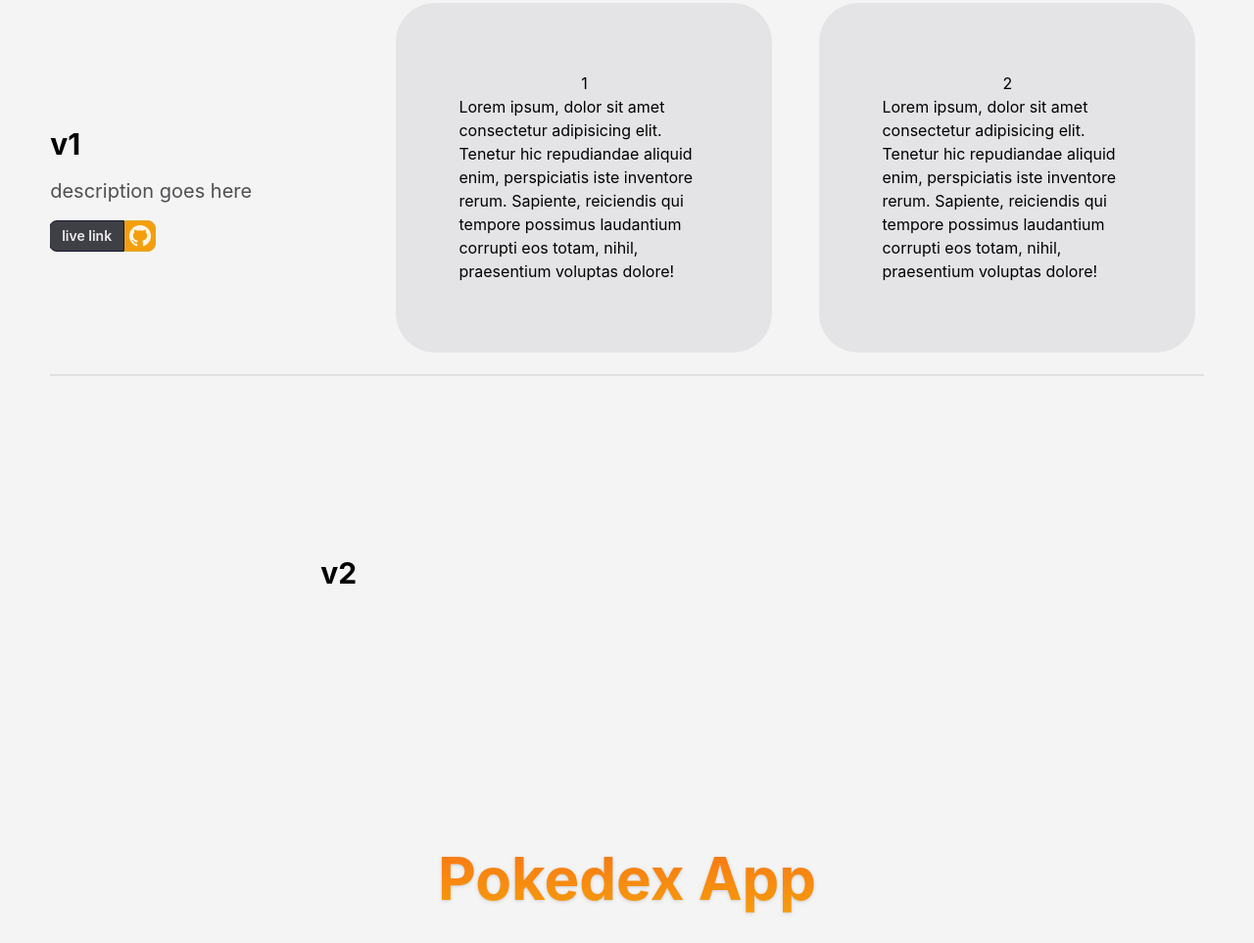
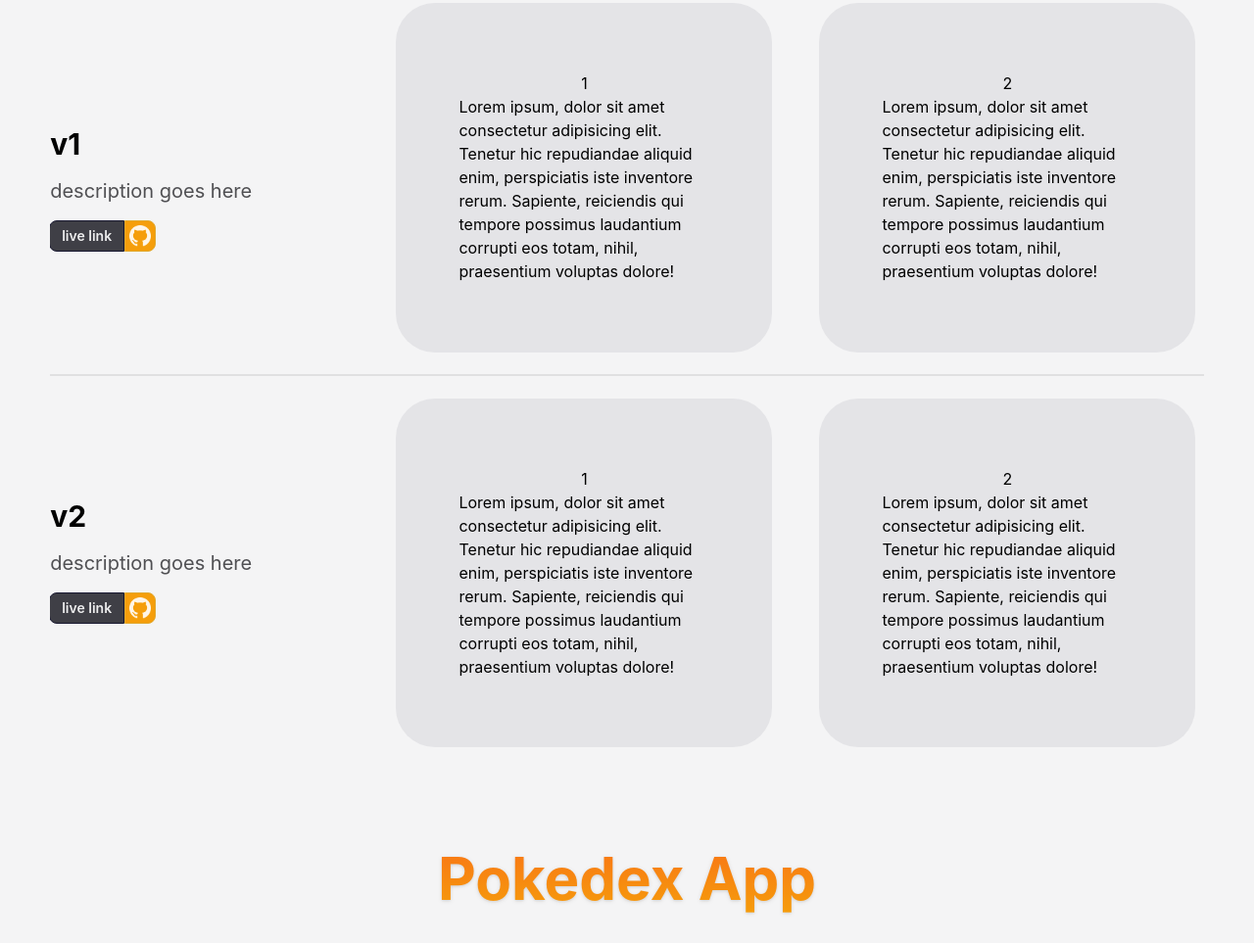
Before and after one commit to kavanparam/react-portfolio-website, a Gatsby site: page / in a window 1280 px wide. Shown: the part 1638-2601 px from the top of the page at 98% size. Built offline with nearby package versions, Linux system fonts and the light colour scheme; Gatsby itself is replaced by a stand-in of ours.

Commit message:
portfolio v2 setup
follows same behaviour/layout as v1 section w top 50% absolute positioning

```diff
--- a/src/pages/index.tsx
+++ b/src/pages/index.tsx
@@ -235,12 +235,11 @@
 
           {/* Portfolio */}
           <div className="mb-16 md:mb-24">
-            {/* heading */}
             <h3 className="mb-8 text-5xl font-bold text-center text-transparent lg:text-6xl bg-clip-text drop-shadow bg-gradient-to-b saturate-150 from-gray-900 via-purple-900 to-violet-600">
               Portfolio Website
             </h3>
 
-            <div className="relative flex flex-col justify-center md:h-[95vh] h-[100vh] overflow-hidden">
+            <div className="relative flex flex-col md:h-[95vh] h-[100vh] overflow-hidden">
               {/* v1 — overview */}
               <div className="flex items-center justify-center md:absolute md:top-0 md:left-0 md:w-[30%] h-1/2">
                 <div className="mb-6 space-y-4 w-96 lg:w-112 md:mb-0">
@@ -317,9 +316,80 @@
               </div>
 
               <div className="divider" />
-              {/* v2 */}
-              <div className="flex items-center justify-center md:w-1/2 h-1/2">
-                <h4 className="text-3xl font-bold">v2</h4>
+
+              {/* v2 — overview */}
+              <div className="flex items-center justify-center md:absolute md:top-1/2 md:left-0 md:w-[30%] h-1/2">
+                <div className="mb-6 space-y-4 w-96 lg:w-112 md:mb-0">
+                  <h4 className="text-3xl font-bold">v2</h4>
+                  <p className="text-lg sm:text-xl text-zinc-800/80">
+                    description goes here
+                  </p>
+                  <div className="btn-group">
+                    <button className="lowercase text-white/90 btn btn-sm bg-zinc-700">
+                      live link
+                    </button>
+                    <button className="p-1 btn btn-square bg-amber-500 btn-primary btn-sm">
+                      <StaticImage
+                        src={"../images/GitHub-Mark-Light-64px.png"}
+                        alt={""}
+                        className="opacity-90"
+                      />
+                    </button>
+                  </div>
+                </div>
+              </div>
+              {/* v2 — features */}
+              <div className="flex items-center md:w-[70%] md:ml-[30%] gap-12 md:h-1/2 h-full overflow-x-scroll overflow-y-hidden">
+                <div className="flex flex-shrink-0 w-96 h-full p-16 flex-col items-center justify-center bg-zinc-200 rounded-[2.5rem]">
+                  <div>1</div>
+                  <div>
+                    Lorem ipsum, dolor sit amet consectetur adipisicing elit.
+                    Tenetur hic repudiandae aliquid enim, perspiciatis iste
+                    inventore rerum. Sapiente, reiciendis qui tempore possimus
+                    laudantium corrupti eos totam, nihil, praesentium voluptas
+                    dolore!
+                  </div>
+                </div>
+                <div className="flex flex-shrink-0 w-96 h-full p-16 flex-col items-center justify-center bg-zinc-200 rounded-[2.5rem]">
+                  <div>2</div>
+                  <div>
+                    Lorem ipsum, dolor sit amet consectetur adipisicing elit.
+                    Tenetur hic repudiandae aliquid enim, perspiciatis iste
+                    inventore rerum. Sapiente, reiciendis qui tempore possimus
+                    laudantium corrupti eos totam, nihil, praesentium voluptas
+                    dolore!
+                  </div>
+                </div>
+                <div className="flex flex-shrink-0 w-96 h-full p-16 flex-col items-center justify-center bg-zinc-200 rounded-[2.5rem]">
+                  <div>3</div>
+                  <div>
+                    Lorem ipsum, dolor sit amet consectetur adipisicing elit.
+                    Tenetur hic repudiandae aliquid enim, perspiciatis iste
+                    inventore rerum. Sapiente, reiciendis qui tempore possimus
+                    laudantium corrupti eos totam, nihil, praesentium voluptas
+                    dolore!
+                  </div>
+                </div>
+                <div className="flex flex-shrink-0 w-96 h-full p-16 flex-col items-center justify-center bg-zinc-200 rounded-[2.5rem]">
+                  <div>4</div>
+                  <div>
+                    Lorem ipsum, dolor sit amet consectetur adipisicing elit.
+                    Tenetur hic repudiandae aliquid enim, perspiciatis iste
+                    inventore rerum. Sapiente, reiciendis qui tempore possimus
+                    laudantium corrupti eos totam, nihil, praesentium voluptas
+                    dolore!
+                  </div>
+                </div>
+                <div className="flex flex-shrink-0 w-96 h-full p-16 flex-col items-center justify-center bg-zinc-200 rounded-[2.5rem]">
+                  <div>5</div>
+                  <div>
+                    Lorem ipsum, dolor sit amet consectetur adipisicing elit.
+                    Tenetur hic repudiandae aliquid enim, perspiciatis iste
+                    inventore rerum. Sapiente, reiciendis qui tempore possimus
+                    laudantium corrupti eos totam, nihil, praesentium voluptas
+                    dolore!
+                  </div>
+                </div>
               </div>
             </div>
           </div>
```
